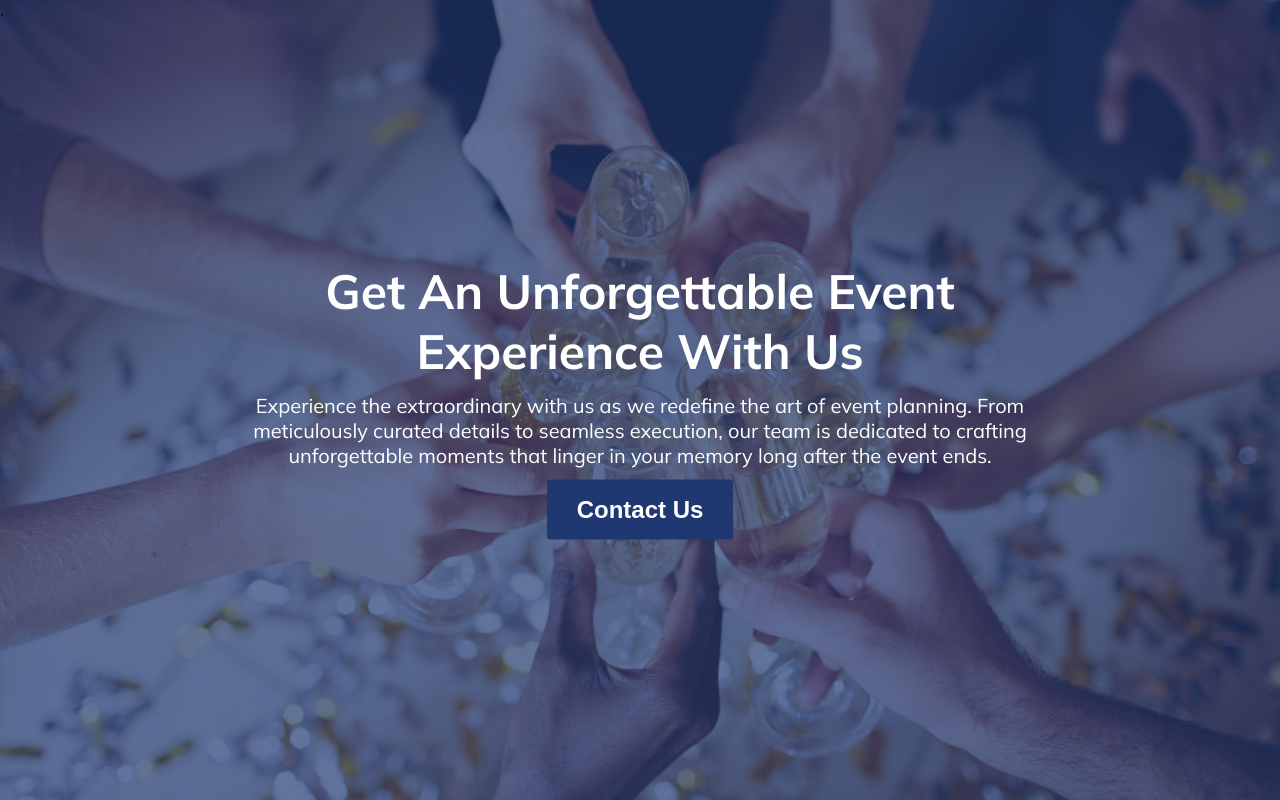
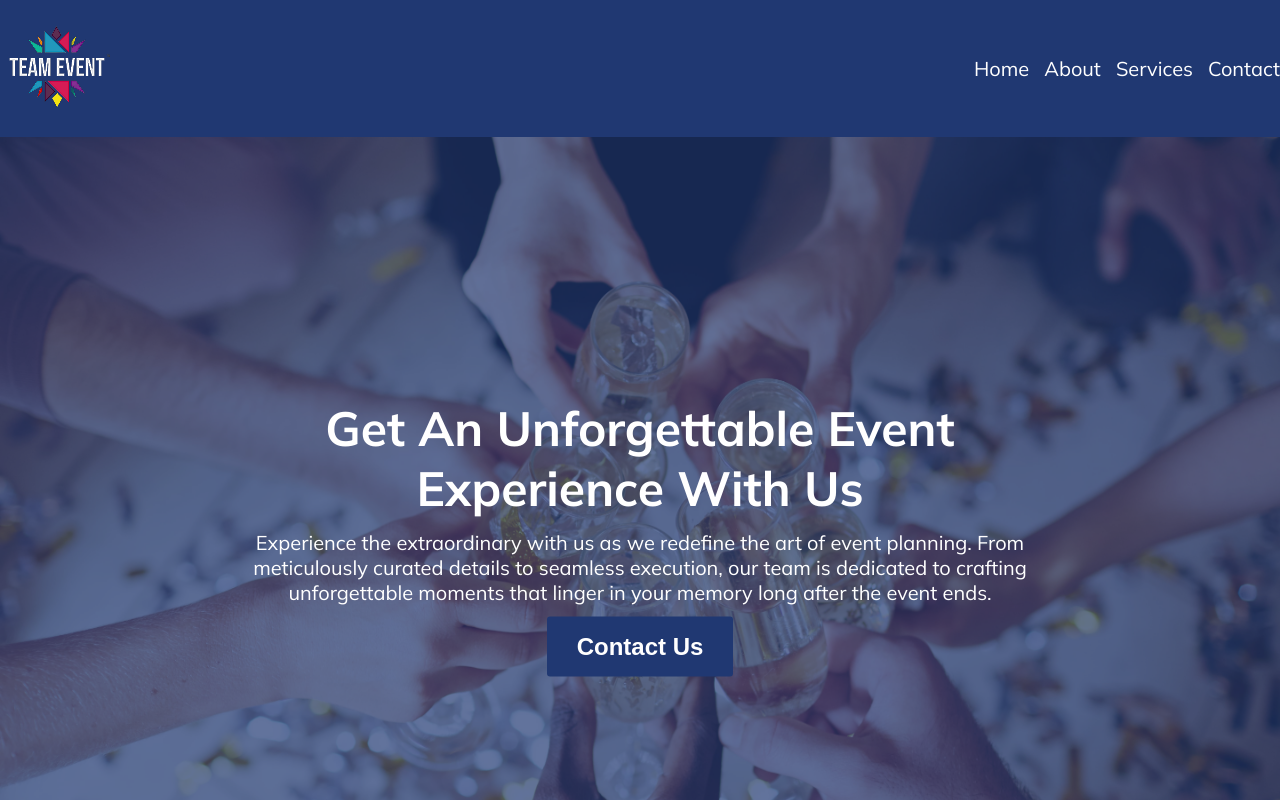
Before and after one commit to only1tarunno/job-project, a React (Vite) app: page / in a window 1280 px wide. Shown: the top 800 px of the page. Built offline with nearby package versions, Linux system fonts and the light colour scheme.

Commit message:
navbar add

```diff
--- a/src/App.css
+++ b/src/App.css
@@ -1,3 +1,41 @@
+/* navbar start here  */
+.navbar {
+  background-color: #203872;
+
+  padding: 20px 0;
+}
+.navbar-container {
+  max-width: 1280px;
+  margin: 0 auto;
+  display: flex;
+  justify-content: space-between;
+  align-items: center;
+}
+.navbar-container ul {
+  list-style: none;
+  display: flex;
+  gap: 15px;
+}
+.navbar-container ul li {
+  position: relative;
+}
+.navbar-container ul li::after {
+  content: "";
+  position: absolute;
+  left: 0;
+  bottom: -5px;
+  height: 2px;
+  width: 0;
+  background-color: #fff;
+  transition: 0.4s ease-in-out;
+}
+.navbar-container ul li:hover:after {
+  width: 100%;
+}
+.navbar-container ul li a {
+  font-size: 20px;
+  text-transform: capitalize;
+}
 /* banner start here  */
 .hero {
   background-image: url(./assets/cele.jpg);
@@ -9,7 +47,7 @@
 }
 
 .hero::after {
-  content: ".";
+  content: "";
   position: absolute;
   left: 0;
   right: 0;
@@ -236,7 +274,7 @@ p {
   position: relative;
 }
 .contact::before {
-  content: ".";
+  content: "";
   position: absolute;
   left: 0;
   right: 0;
--- a/src/App.jsx
+++ b/src/App.jsx
@@ -4,6 +4,7 @@ import About from "./Components/About";
 import Banner from "./Components/Banner";
 import ContactUs from "./Components/ContactUs";
 import Footer from "./Components/Footer";
+import Navbar from "./Components/Navbar";
 import OurMission from "./Components/OurMission";
 import Services from "./Components/Services";
 import Testimonial from "./Components/Testimonial";
@@ -13,6 +14,7 @@ import WhyUs from "./Components/WhyUs";
 function App() {
   return (
     <>
+      <Navbar></Navbar>
       <Banner></Banner>
       <About></About>
       <Services></Services>
--- a/src/AppResponsive.css
+++ b/src/AppResponsive.css
@@ -28,6 +28,10 @@
   .work-container {
     width: 100%;
     padding: 40px 20px;
+  }
+  .navbar-container {
+    width: 100%;
+    padding: 0px 20px;
   }
 }
 @media (max-width: 767px) {
@@ -90,6 +94,9 @@
   }
 }
 @media (max-width: 575px) {
+  .navbar-container {
+    flex-direction: column;
+  }
   .hero-content h1 {
     font-size: 36px;
   }
--- a/src/Components/About.jsx
+++ b/src/Components/About.jsx
@@ -2,7 +2,7 @@ import aboutimg from "../assets/about.jpg";
 
 const About = () => {
   return (
-    <div className="about">
+    <div className="about" id="about">
       <div className="about-left">
         <img
           data-aos="fade-up"
--- a/src/Components/Banner.jsx
+++ b/src/Components/Banner.jsx
@@ -2,7 +2,7 @@ import { Link } from "react-router-dom";
 
 const Banner = () => {
   return (
-    <div className="hero">
+    <div className="hero" id="banner">
       <div className="hero-content">
         <h1 data-aos="fade-up" data-aos-duration="500">
           Get an unforgettable Event Experience with us
--- a/src/Components/ContactUs.jsx
+++ b/src/Components/ContactUs.jsx
@@ -1,6 +1,6 @@
 const ContactUs = () => {
   return (
-    <div className="contact">
+    <div className="contact" id="contactus">
       <div className="contact-container">
         <h2>Contact Us</h2>
         <form className="form">
--- /dev/null
+++ b/src/Components/Navbar.jsx
@@ -0,0 +1,30 @@
+import img from "../assets/logo.png";
+const Navbar = () => {
+  return (
+    <div className="navbar">
+      <div className="navbar-container">
+        <div>
+          <img src={img} alt="" />
+        </div>
+        <div>
+          <ul>
+            <li>
+              <a href="#banner">Home</a>
+            </li>
+            <li>
+              <a href="#about">about</a>
+            </li>
+            <li>
+              <a href="#services">services</a>
+            </li>
+            <li>
+              <a href="contactus">Contact</a>
+            </li>
+          </ul>
+        </div>
+      </div>
+    </div>
+  );
+};
+
+export default Navbar;
--- a/src/Components/Services.jsx
+++ b/src/Components/Services.jsx
@@ -10,7 +10,7 @@ const Services = () => {
   }, []);
 
   return (
-    <div className="service">
+    <div className="service" id="services">
       <div className="service-container">
         <h3
           data-aos="fade-up"
--- a/src/Components/WhyUs.jsx
+++ b/src/Components/WhyUs.jsx
@@ -3,7 +3,7 @@ const WhyUs = () => {
   return (
     <div className=" md:py-20 py-16 ">
       <div className="whyUs-container">
-        <h2 data-aos="fade-up" data-aos-duration="500">
+        <h2 data-aos="fade-up" data-aos-duration="500" id="whyus">
           Why Choose Us?
         </h2>
         <div className="whyUs-inner-container">
```
